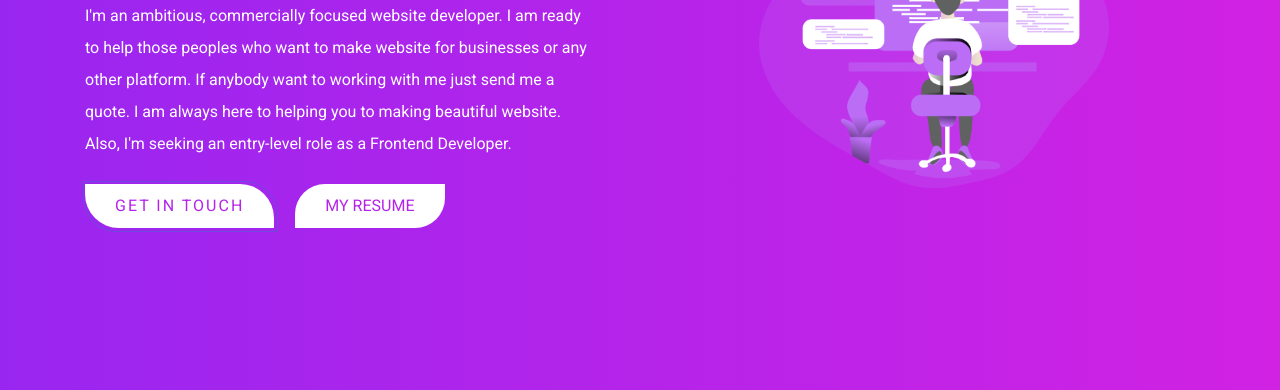
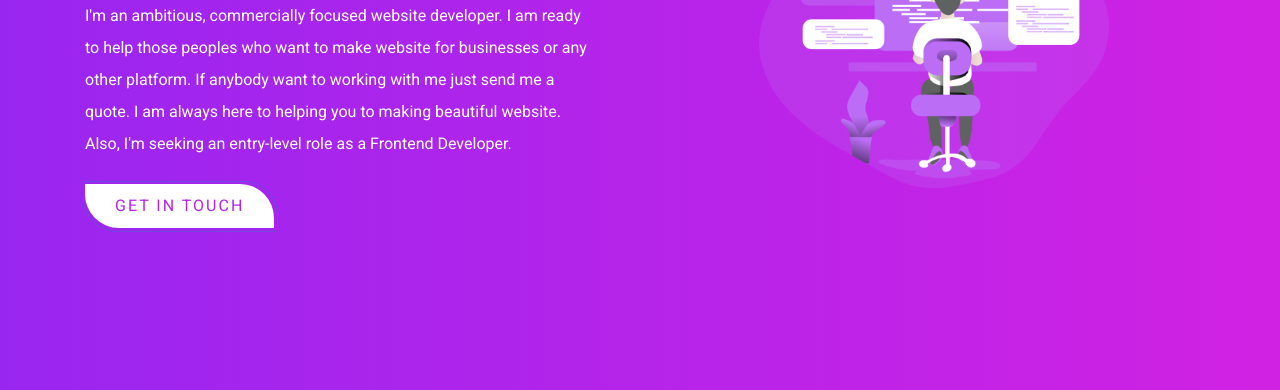
Before and after one commit to coderasraf/portfolio, a plain HTML site: page index.html in a window 1280 px wide. Shown: the part 330-720 px from the top of the page. Drawn offline with Linux system fonts and the light colour scheme.

Commit message:
Update index.html

```diff
--- a/index.html
+++ b/index.html
@@ -60,7 +60,7 @@
                     </p>
                     <div class="welcome-button">
                         <a href="#contact" class="btns get-touch-btn">Get in touch</a>
-                        <a href="/assets/img/Ashraf-resume2.pdf" download="" class="btns view-work-btn">My Resume</a>
+<!--                         <a href="/assets/img/Ashraf-resume2.pdf" download="" class="btns view-work-btn">My Resume</a> -->
                     </div>
                 </div>
             </div>
```
